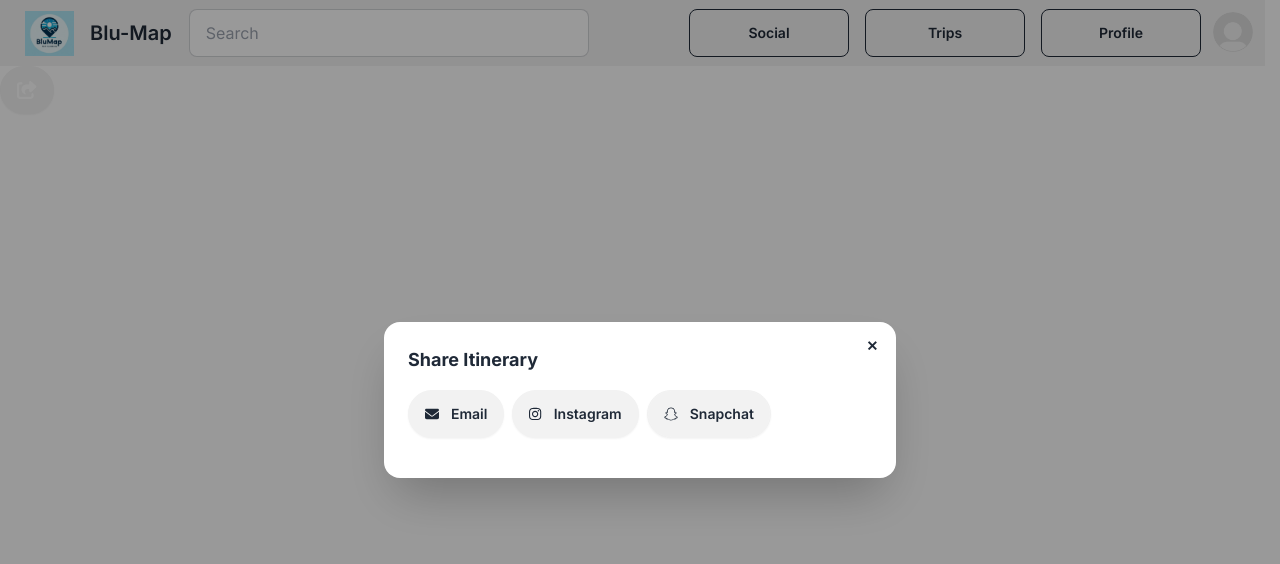
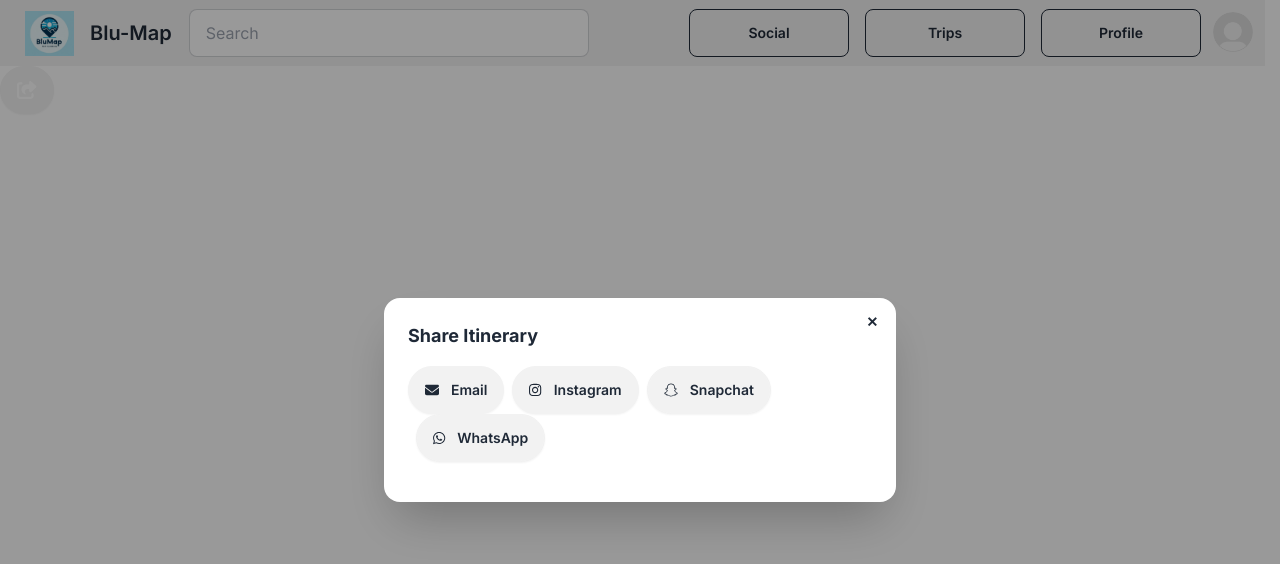
Before and after one commit to mkarabul/blu-map, a Next.js app in the folder client/: page /profile in a window 1280 px wide. Both pictures are taken after a click on the button 27 px from the left and 90 px from the top of the page. Shown: the top 564 px of the page. Built offline with nearby package versions, Linux system fonts and the light colour scheme.

Commit message:
add whatsapp sharing functionality

```diff
--- a/client/src/app/profile/page.jsx
+++ b/client/src/app/profile/page.jsx
@@ -7,7 +7,11 @@ import {
   faEnvelope,
 } from "@fortawesome/free-solid-svg-icons";
 
-import { faSnapchat, faInstagram } from "@fortawesome/free-brands-svg-icons";
+import {
+  faSnapchat,
+  faInstagram,
+  faWhatsapp,
+} from "@fortawesome/free-brands-svg-icons";
 
 import { sendToEmail } from "./email-share";
 
@@ -38,6 +42,13 @@ export default function Page() {
     modal.close();
     // open instagram share
     window.open("https://web.snapchat.com/", "_blank");
+  }
+
+  function openShareWithWhatsApp() {
+    const modal = document.getElementById("share_modal");
+    modal.close();
+    // open instagram share
+    window.open("https://web.whatsapp.com/", "_blank");
   }
 
   return (
@@ -77,6 +88,13 @@ export default function Page() {
               <FontAwesomeIcon icon={faSnapchat} className="mr-1" />
               Snapchat
             </button>
+            <button
+              className="btn rounded-full ml-2"
+              onClick={openShareWithWhatsApp}
+            >
+              <FontAwesomeIcon icon={faWhatsapp} className="mr-1" />
+              WhatsApp
+            </button>
           </p>
         </div>
       </dialog>
```
